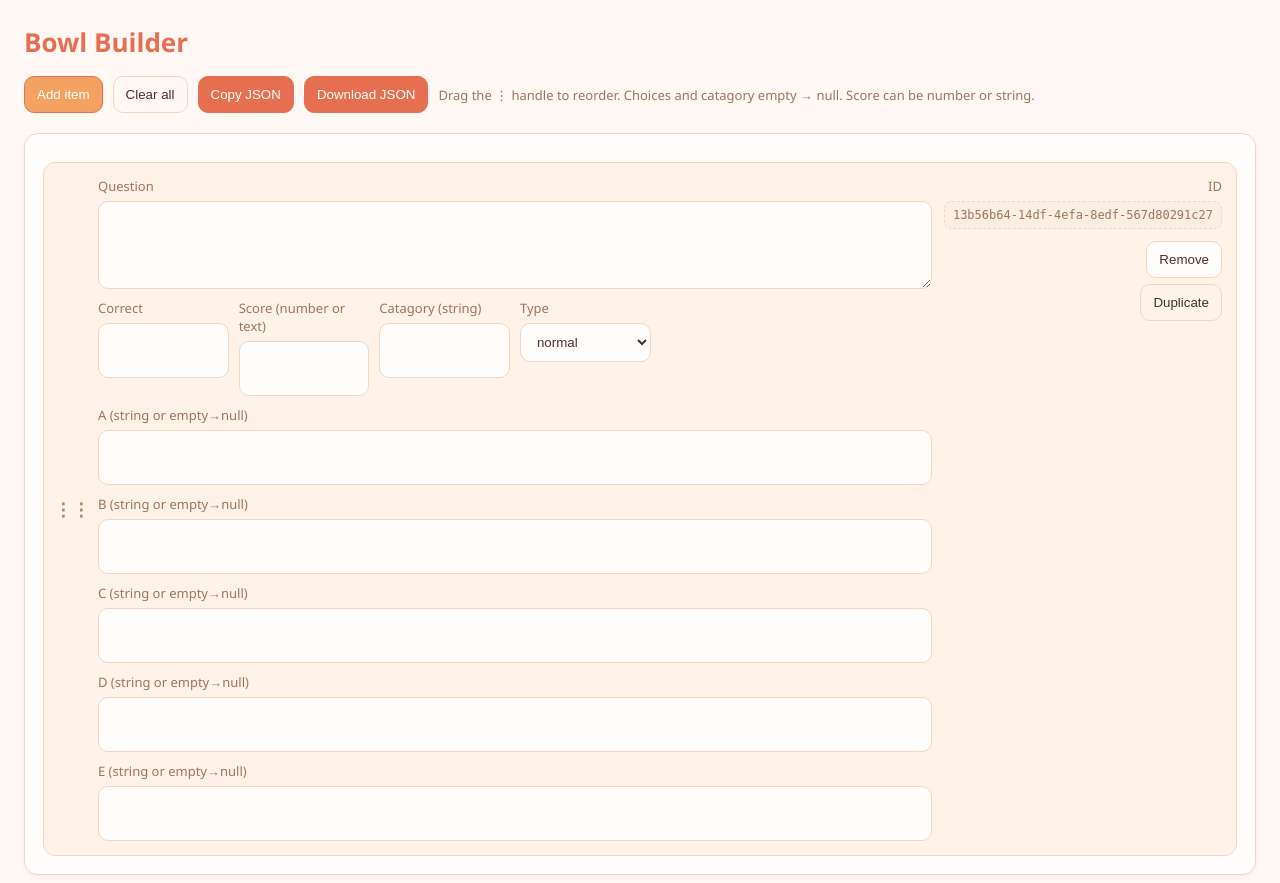
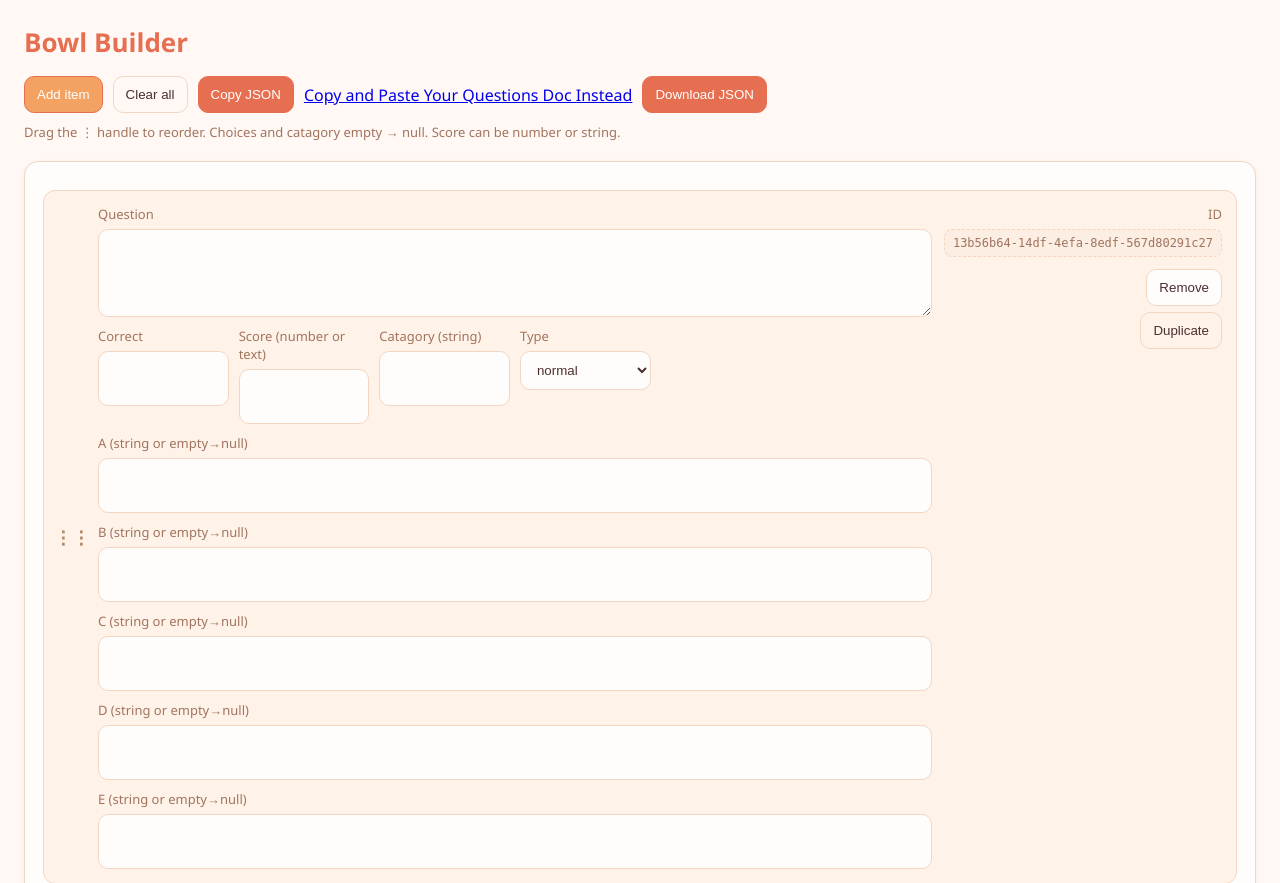
Before and after one commit to Beet-Meat-Burger/pepperjuice, a Flask app: page /quizMaker in a window 1280 px wide. Shown: the top 883 px of the page. Run offline with Flask 3, Linux system fonts and the light colour scheme.

Commit message:
added ai doc maker

```diff
--- a/templates/quizMaker.html
+++ b/templates/quizMaker.html
@@ -115,6 +115,7 @@
     <button class="primary" id="addItemBtn">Add item</button>
     <button class="ghost" id="clearAllBtn">Clear all</button>
     <button class="secondary" id="copyBtn">Copy JSON</button>
+    <a class="primary" href="https://app--quiz-craft-3446f045.base44.app">Copy and Paste Your Questions Doc Instead</a>
     <button class="secondary" id="downloadBtn">Download JSON</button>
     <span class="hint">Drag the ⋮ handle to reorder. Choices and catagory empty → null. Score can be number or string.</span>
   </div>
```
